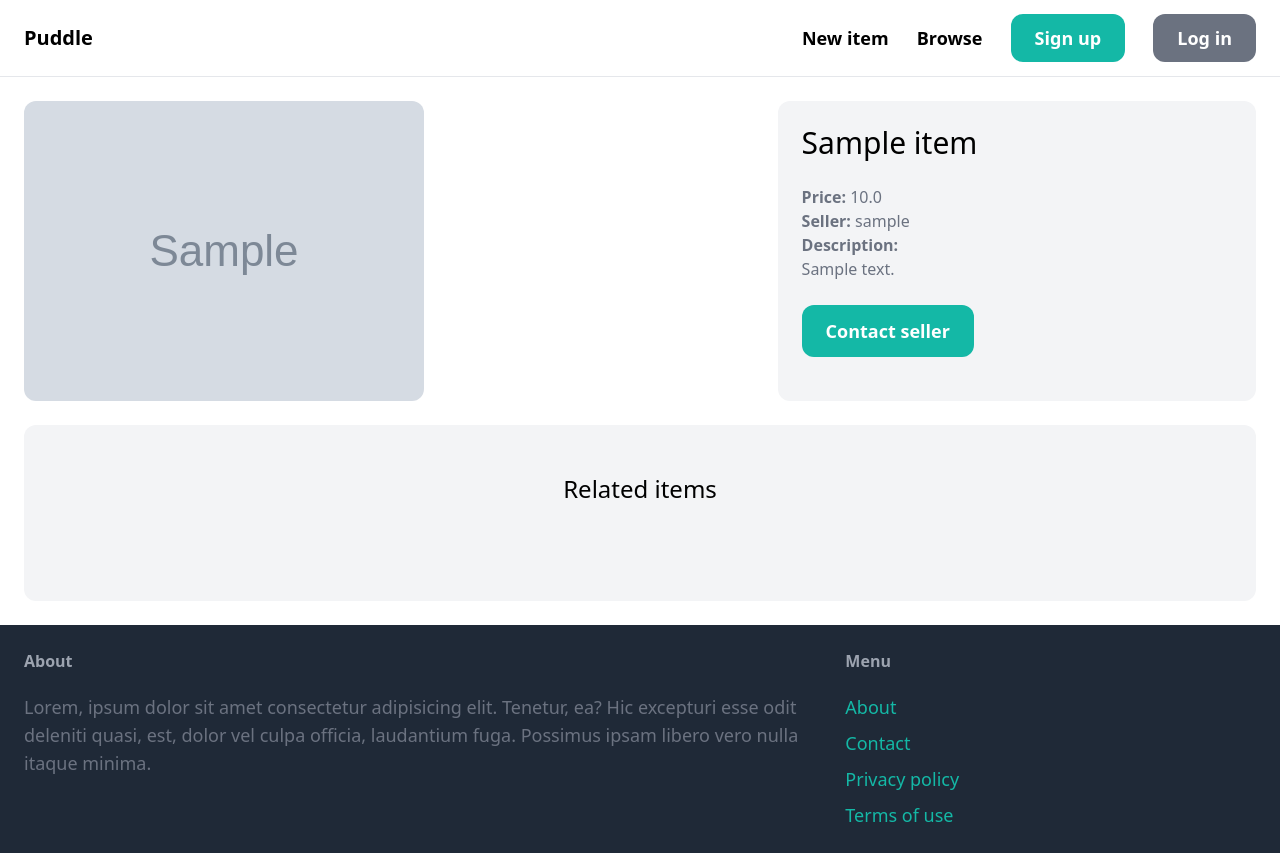
After one commit to kikutan-day65/marketplace-django, a Django app: page /items/1/ in a window 1280 px wide. The commit adds this page. Run offline with Django 4.2, Linux system fonts and the light colour scheme; tables that the repository leaves empty hold one stand-in row (values such as "Sample post"); grey boxes marked "Sample" are stand-in pictures; some libraries are stand-ins or nearby versions.

Commit message:
create a detail page for items

```diff
--- a/core/templates/core/index.html
+++ b/core/templates/core/index.html
@@ -13,7 +13,7 @@
         <div class="grid grid-cols-3 gap-3">
             {% for item in items %}
                 <div>
-                    <a href="#">
+                    <a href="{% url 'item:detail' item.id %}">
                         <div>
                             <img src="{{ item.image.url }}" class="rounded-t-xl">
                         </div>
--- /dev/null
+++ b/item/templates/item/detail.html
@@ -0,0 +1,49 @@
+{% extends 'core/base.html' %}
+
+
+{% block title %}
+    {{ item.name }}
+{% endblock title %}
+
+{% block content %}
+    <div class="grid grid-cols-5 gap-6">
+        <div class="col-span-3">
+            <img src="{{ item.image.url }}" class="rounded-xl">
+        </div>
+
+        <div class="col-span-2 p-6 bg-gray-100 rounded-xl">
+            <h1 class="mb-6 text-3xl">{{ item.name }}</h1>
+            <p class="text-gray-500"><strong>Price: </strong>{{ item.price }}</p>
+            <p class="text-gray-500"><strong>Seller: </strong>{{ item.created_by.username }}</p>
+
+
+            {% if item.description %}
+                <p class="text-gray-500"><strong class="text-gray-500">Description: </strong><br>
+                    {{ item.description }}
+                </p>
+            {% endif %}
+
+            <a href="#" class="inline-block mt-6 px-6 py-3 text-lg font-semibold bg-teal-500 text-white rounded-xl hover:bg-teal-700">Contact seller</a>
+        </div>
+    </div>
+    <div class="mt-6 px-6 py-12 bg-gray-100 rounded-xl">
+        <h2 class="mb-12 text-2xl text-center">Related items</h2>
+
+        <div class="grid grid-cols-3 gap-3">
+            {% for item in related_items %}
+                <div>
+                    <a href="{% url 'item:detail' item.id %}">
+                        <div>
+                            <img src="{{ item.image.url }}" class="rounded-t-xl">
+                        </div>
+
+                        <div class="p-6 bg-white rounded-b-xl">
+                            <h2 class="text-2xl">{{ item.name }}</h2>
+                            <p class="text-gray-500">Price: {{ item.price }}</p>
+                        </div>
+                    </a>
+                </div>
+            {% endfor %}
+        </div>
+    </div>
+{% endblock content %}
--- /dev/null
+++ b/item/urls.py
@@ -0,0 +1,9 @@
+from django.urls import path
+
+from . import views
+
+app_name = 'item'
+
+urlpatterns = [
+    path('<int:pk>/', views.detail, name='detail'),
+]
--- a/item/views.py
+++ b/item/views.py
@@ -1,3 +1,16 @@
-from django.shortcuts import render
+from django.shortcuts import render, get_object_or_404
+
+from .models import Item
 
 # Create your views here.
+
+def detail(request, pk):
+    item = get_object_or_404(Item, pk=pk)
+    related_items = Item.objects.filter(category=item.category, is_sold=False).exclude(pk=pk)[0:3]
+
+
+    context = {
+        'item': item,
+        'related_items': related_items
+    }
+    return render(request, 'item/detail.html', context)
--- a/puddle/urls.py
+++ b/puddle/urls.py
@@ -20,4 +20,5 @@ urlpatterns = [
     path('admin/', admin.site.urls),
 
     path('', include('core.urls')),
+    path('items/', include('item.urls')),
 ]
```
Also changed, not shown: media/item_images/xavi-cabrera-kn-UmDZQDjM-unsplash.jpg (added).
